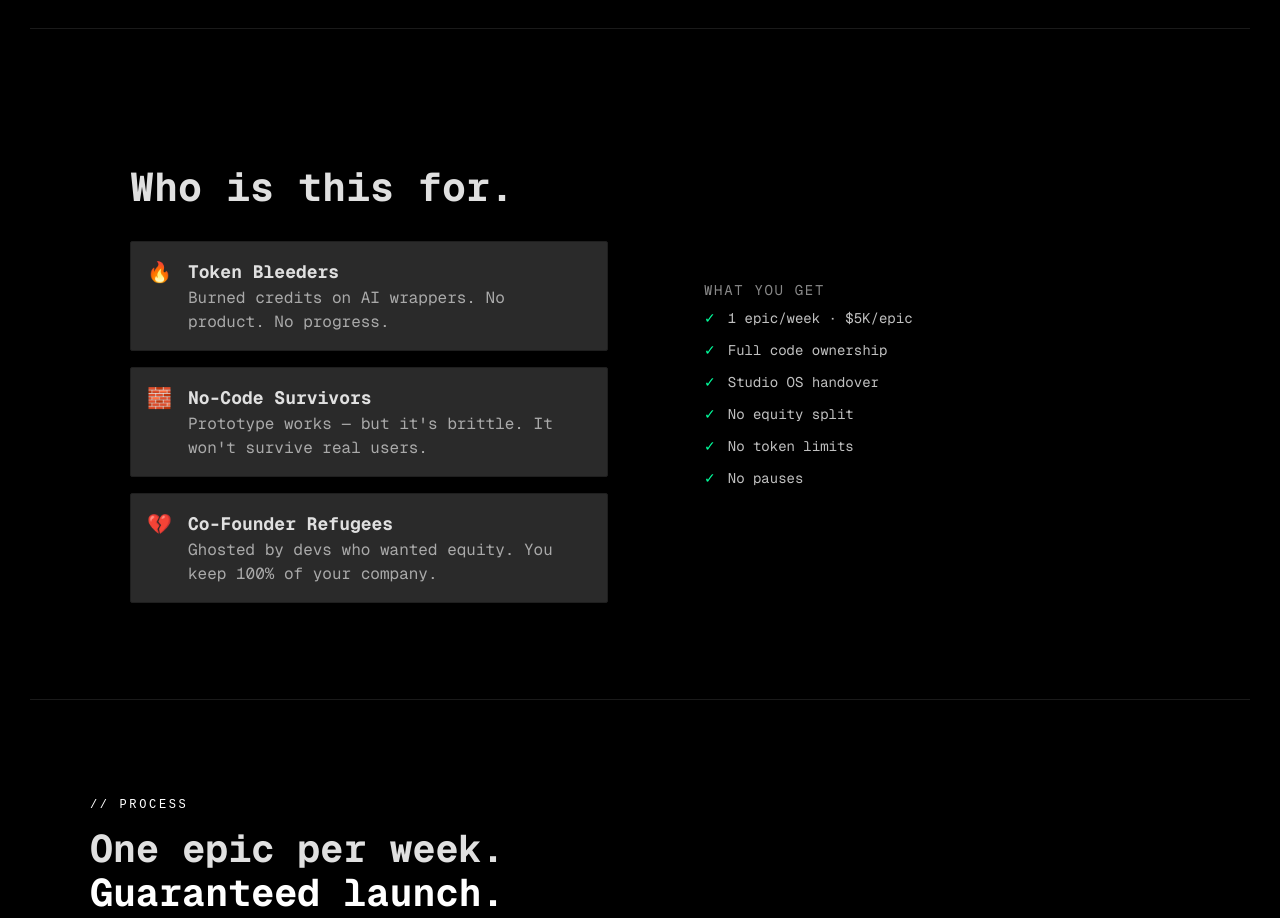
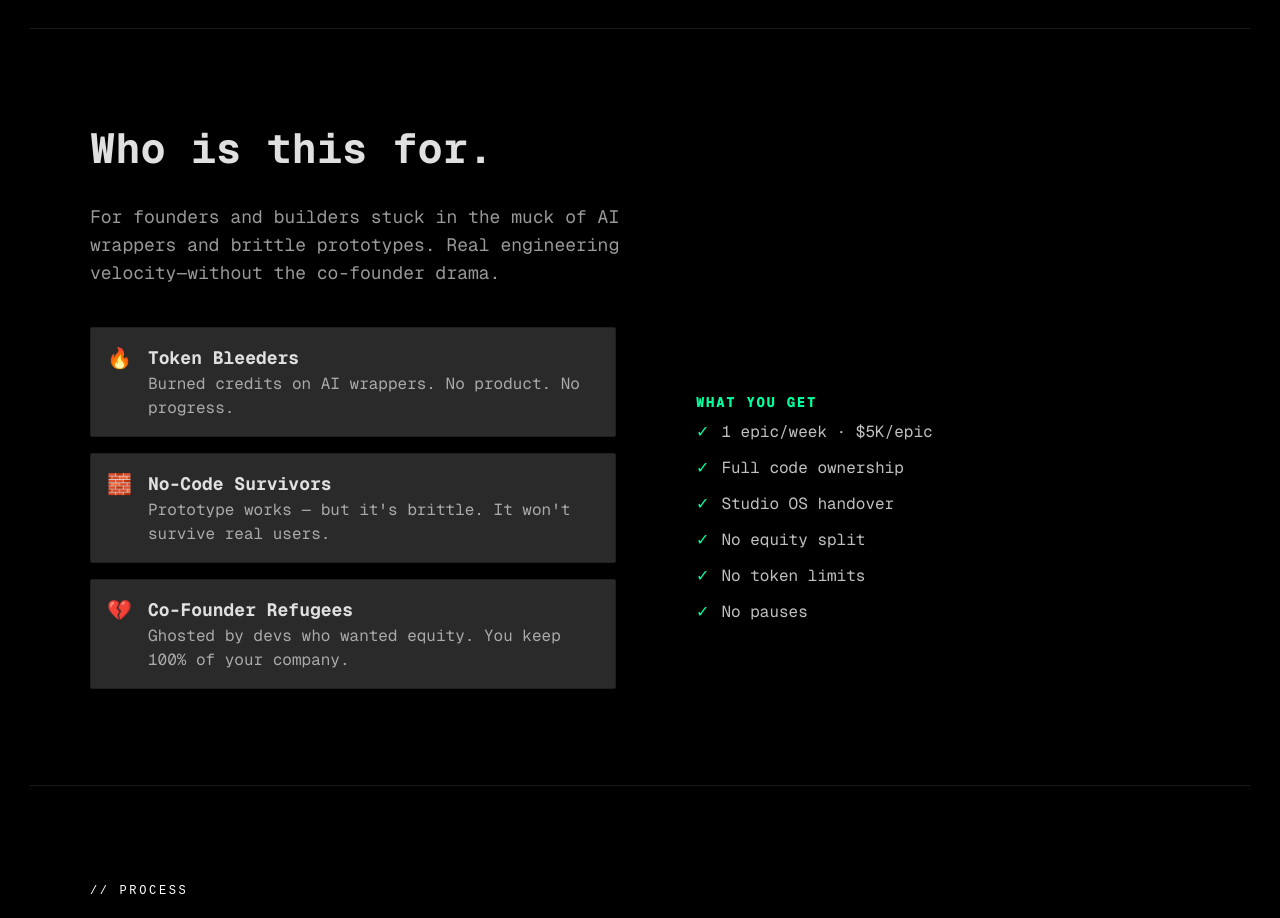
Before and after one commit to rup2701/appnomics-landing, a Next.js app: page / in a window 1280 px wide. Shown: the part 800-1718 px from the top of the page. Built offline with nearby package versions, Linux system fonts and the light colour scheme.

Commit message:
feat: Refactor WhoThisIsFor section for improved clarity and layout

```diff
--- a/components/sections/WhoIsThisFor.tsx
+++ b/components/sections/WhoIsThisFor.tsx
@@ -3,19 +3,19 @@ import SectionLabel from "../SectionLabel";
 export default function WhoThisIsFor() {
   return (
     <section className="py-4 md: py-24 border-t border-[#1a1a1a] ">
-      <div className="max-w-[1100px] mx-auto px-1 md:px-10">
+      <div className="max-w-[1100px] mx-auto px-1 md:px-0">
         {/* <SectionLabel>// WHO THIS IS FOR</SectionLabel> */}
+        <h2 className="text-[clamp(28px,3.5vw,42px)] font-bold text-[#e0e0e0] leading-[1.1] font-mono mb-8">
+          Who is this for.
+        </h2>
 
-        <div className="grid grid-cols-1 md:grid-cols-2 gap-12 md:gap-16 mt-10">
+        <p className="text-md md:text-lg text-[#fff9] font-mono  mb-8 max-w-[540px]">
+          For founders and builders stuck in the muck of AI wrappers and brittle prototypes. Real engineering velocity—without the co-founder drama.
+        </p>
+
+        <div className="grid grid-cols-1 md:grid-cols-2 gap-12 md:gap-12 mt-10">
           {/* Left Column */}
           <div>
-            <h2 className="text-[clamp(28px,3.5vw,40px)] font-bold text-[#e0e0e0] leading-[1.1] font-mono mb-8">
-              Who is this for.
-            </h2>
-
-            {/* <p className="text-md text-[#fff9] font-mono leading-[1.7] mb-8">
-              If that sounds familiar, you&apos;re in the right place.
-            </p> */}
 
             <div className="space-y-4">
               {[
@@ -55,7 +55,7 @@ export default function WhoThisIsFor() {
 
           {/* Right Column */}
           <div className="flex flex-col justify-center align-center rounded-[2px] p-8 ">
-            <p className="text-sm text-[#fff8] text-bold font-mono tracking-[0.12em] uppercase mb-2">
+            <p className="text-sm text-[#00ff9d] font-extrabold font-mono tracking-[0.12em] uppercase mb-2">
               What you get
             </p>
             <ul className="space-y-3">
@@ -69,7 +69,7 @@ export default function WhoThisIsFor() {
               ].map((item) => (
                 <li
                   key={item}
-                  className="text-sm text-[#c0c0c0] font-mono flex items-center gap-3"
+                  className="text-md text-[#c0c0c0] font-mono flex items-center gap-3"
                 >
                   <span className="text-[#00ff9d]">✓</span>
                   {item}
```
